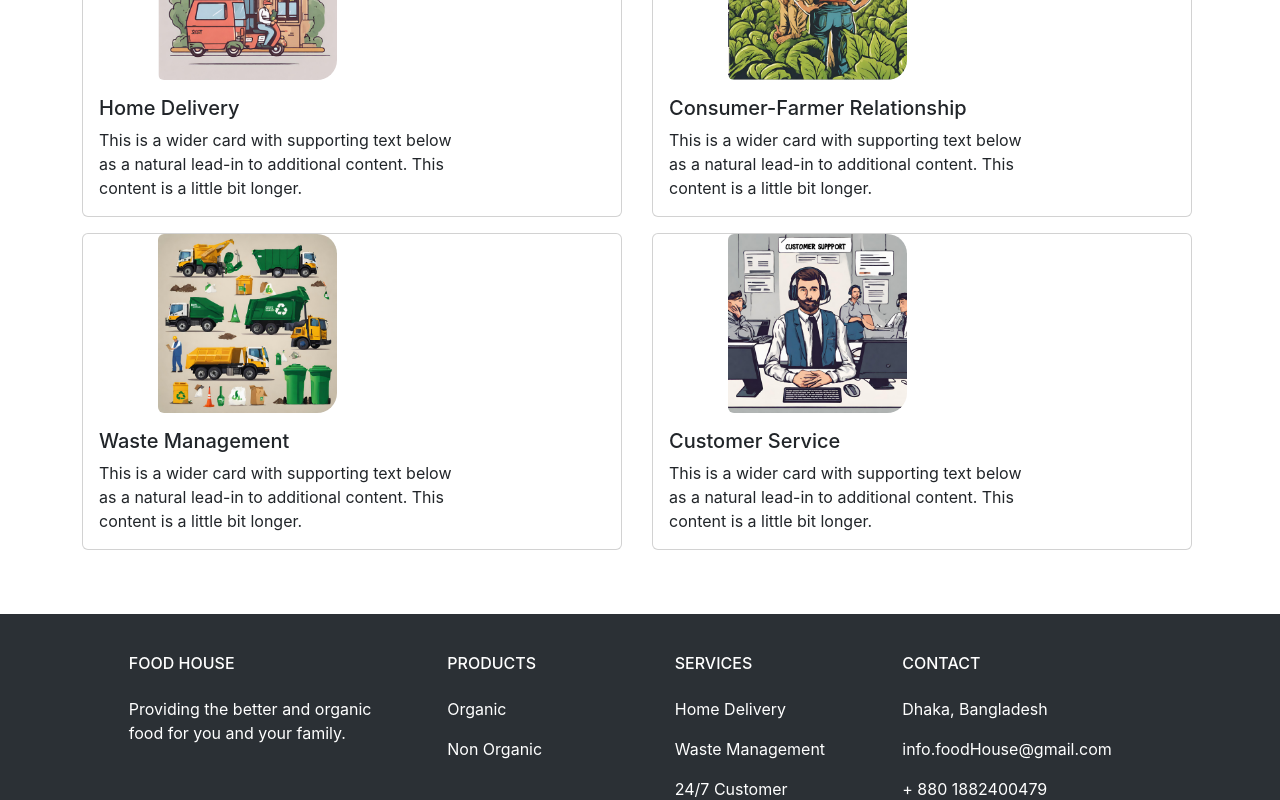
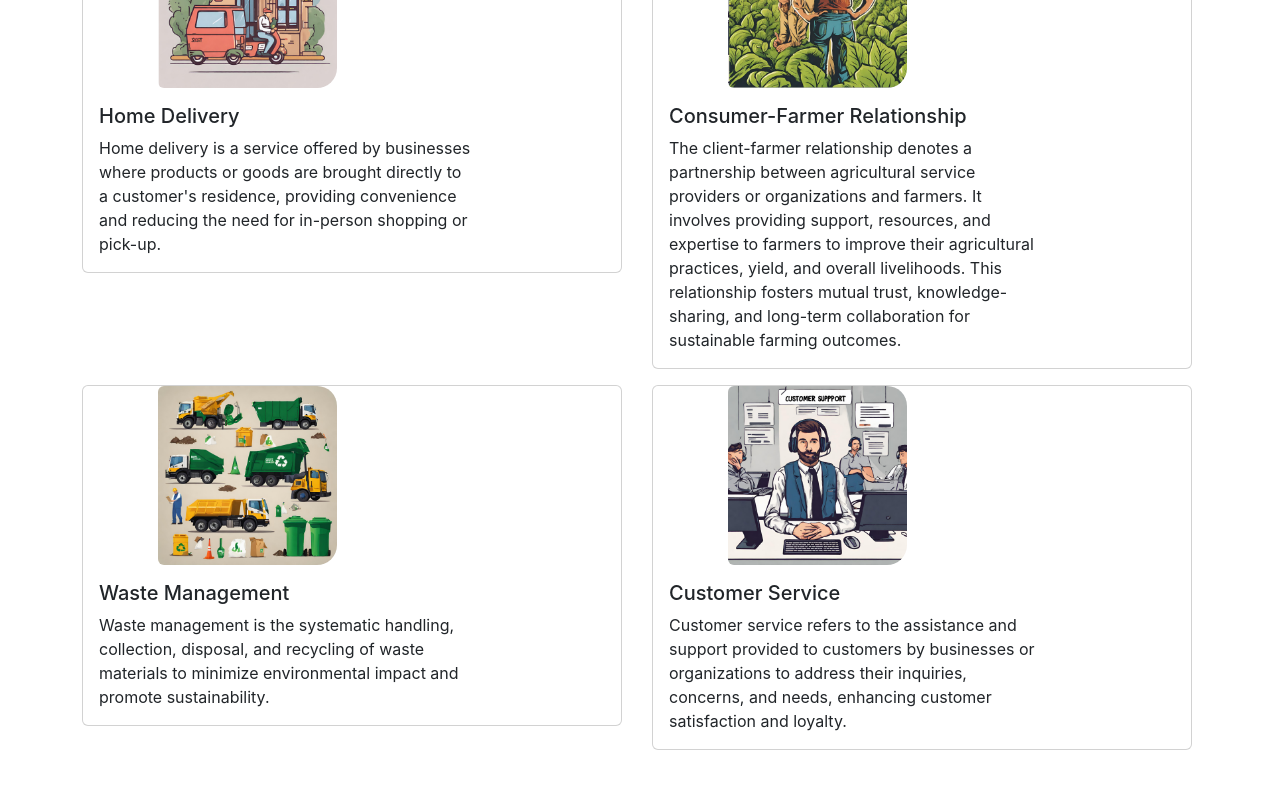
Before and after one commit to md-azmi-siddique/nitex-task-based-round-Front-End-Junior-, a React (Create React App) app: page / in a window 1280 px wide. Shown: the part 1780-2580 px from the top of the page. Built offline with nearby package versions, Linux system fonts and the light colour scheme; the HTML template or start-up script is replaced by a standard one.

Commit message:
error handle page added

```diff
--- a/package.json
+++ b/package.json
@@ -16,6 +16,7 @@
     "react": "^18.2.0",
     "react-bootstrap": "^2.9.1",
     "react-dom": "^18.2.0",
+    "react-router-dom": "^6.17.0",
     "react-scripts": "5.0.1",
     "web-vitals": "^2.1.4"
   },
--- a/src/App.js
+++ b/src/App.js
@@ -1,15 +1,21 @@
-
-import './App.css';
-import About from './Components/About/About';
-import ContactUs from './Components/ContactUs/ContactUs';
-import Header from './Components/Header/Header';
-import HeroDesign from './Components/HeroDesign/HeroDesign';
-import Product from './Components/Product/Product';
-import Service from './Components/Service/Service';
-
+import "./App.css";
+import About from "./Components/About/About";
+import ContactUs from "./Components/ContactUs/ContactUs";
+import Error404 from "./Components/Error404/Error404";
+import Header from "./Components/Header/Header";
+import HeroDesign from "./Components/HeroDesign/HeroDesign";
+import Product from "./Components/Product/Product";
+import Service from "./Components/Service/Service";
+import { BrowserRouter as Router, Routes, Route, Link } from "react-router-dom";
 
 function App() {
   return (
+    <Router>
+      <Routes>
+        <Route
+          exact
+          path="/"
+          element={
             <div>
               <Header></Header>
               <HeroDesign></HeroDesign>
@@ -18,6 +24,35 @@ function App() {
               <Service></Service>
               <ContactUs></ContactUs>
             </div>
+          }
+        />
+        <Route
+          path="/about"
+          element={
+            <>
+              <Header></Header>
+              <About></About>
+            </>
+          }
+        />
+        <Route
+          path="/services"
+          element={
+            <>
+              <Header></Header>
+              <Service></Service>
+            </>
+          }
+        />
+        <Route path="/contact" element={
+          <>
+          <Header></Header>
+          <ContactUs></ContactUs>
+          </>
+        } />
+        <Route path="*" element={<Error404></Error404>} />
+      </Routes>
+    </Router>
   );
 }
 
--- /dev/null
+++ b/src/Components/Error404/Error404.css
@@ -0,0 +1,8 @@
+.error-img img{
+    width: 500px;
+    height: 500px;
+    display: block;
+  margin-left: auto;
+  margin-right: auto;
+  margin-top: 100px;
+}
--- /dev/null
+++ b/src/Components/Error404/Error404.js
@@ -0,0 +1,13 @@
+import React from 'react';
+import './Error404.css'
+import error404 from '../Assets/images/Error404/Error404.png'
+
+const Error404 = () => {
+    return (
+        <div className='container error-img'>
+            <img className='img-fluid' src={error404} alt="" />
+        </div>
+    );
+};
+
+export default Error404;
--- a/src/Components/Header/Header.css
+++ b/src/Components/Header/Header.css
@@ -1,3 +1,6 @@
+.header{
+  margin-bottom: 100px;
+}
 .navbar-heading {
   margin-top: 5px;
 }
--- a/src/Components/Header/Header.js
+++ b/src/Components/Header/Header.js
@@ -15,7 +15,7 @@ function Header() {
     <div className="header">
       {["md"].map((expand) => (
         <Navbar
-
+        fixed="top"
           data-bs-theme="dark"
           key={expand}
           expand={expand}
--- a/src/Components/Service/Service.js
+++ b/src/Components/Service/Service.js
@@ -20,9 +20,7 @@ const Service = () => {
                   <div class="card-body">
                     <h5 class="card-title">Home Delivery</h5>
                     <p class="card-text">
-                      This is a wider card with supporting text below as a
-                      natural lead-in to additional content. This content is a
-                      little bit longer.
+                    Home delivery is a service offered by businesses where products or goods are brought directly to a customer's residence, providing convenience and reducing the need for in-person shopping or pick-up.
                     </p>
                   </div>
                 </div>
@@ -39,9 +37,7 @@ const Service = () => {
                   <div class="card-body">
                     <h5 class="card-title">Consumer-Farmer Relationship</h5>
                     <p class="card-text">
-                      This is a wider card with supporting text below as a
-                      natural lead-in to additional content. This content is a
-                      little bit longer.
+                    The client-farmer relationship denotes a partnership between agricultural service providers or organizations and farmers. It involves providing support, resources, and expertise to farmers to improve their agricultural practices, yield, and overall livelihoods. This relationship fosters mutual trust, knowledge-sharing, and long-term collaboration for sustainable farming outcomes.
                     </p>
                   </div>
                 </div>
@@ -60,9 +56,7 @@ const Service = () => {
                   <div class="card-body">
                     <h5 class="card-title">Waste Management</h5>
                     <p class="card-text">
-                      This is a wider card with supporting text below as a
-                      natural lead-in to additional content. This content is a
-                      little bit longer.
+                    Waste management is the systematic handling, collection, disposal, and recycling of waste materials to minimize environmental impact and promote sustainability.
                     </p>
 
                   </div>
@@ -80,9 +74,7 @@ const Service = () => {
                   <div class="card-body">
                     <h5 class="card-title">Customer Service</h5>
                     <p class="card-text">
-                      This is a wider card with supporting text below as a
-                      natural lead-in to additional content. This content is a
-                      little bit longer.
+                    Customer service refers to the assistance and support provided to customers by businesses or organizations to address their inquiries, concerns, and needs, enhancing customer satisfaction and loyalty.
                     </p>
                   </div>
                 </div>
```
Also changed, not shown: src/Components/Assets/images/Error404/Error404.png (added), 1 other file (tests, documents, lock files or other folders). Lines whose indentation alone changed are shown as unchanged.
